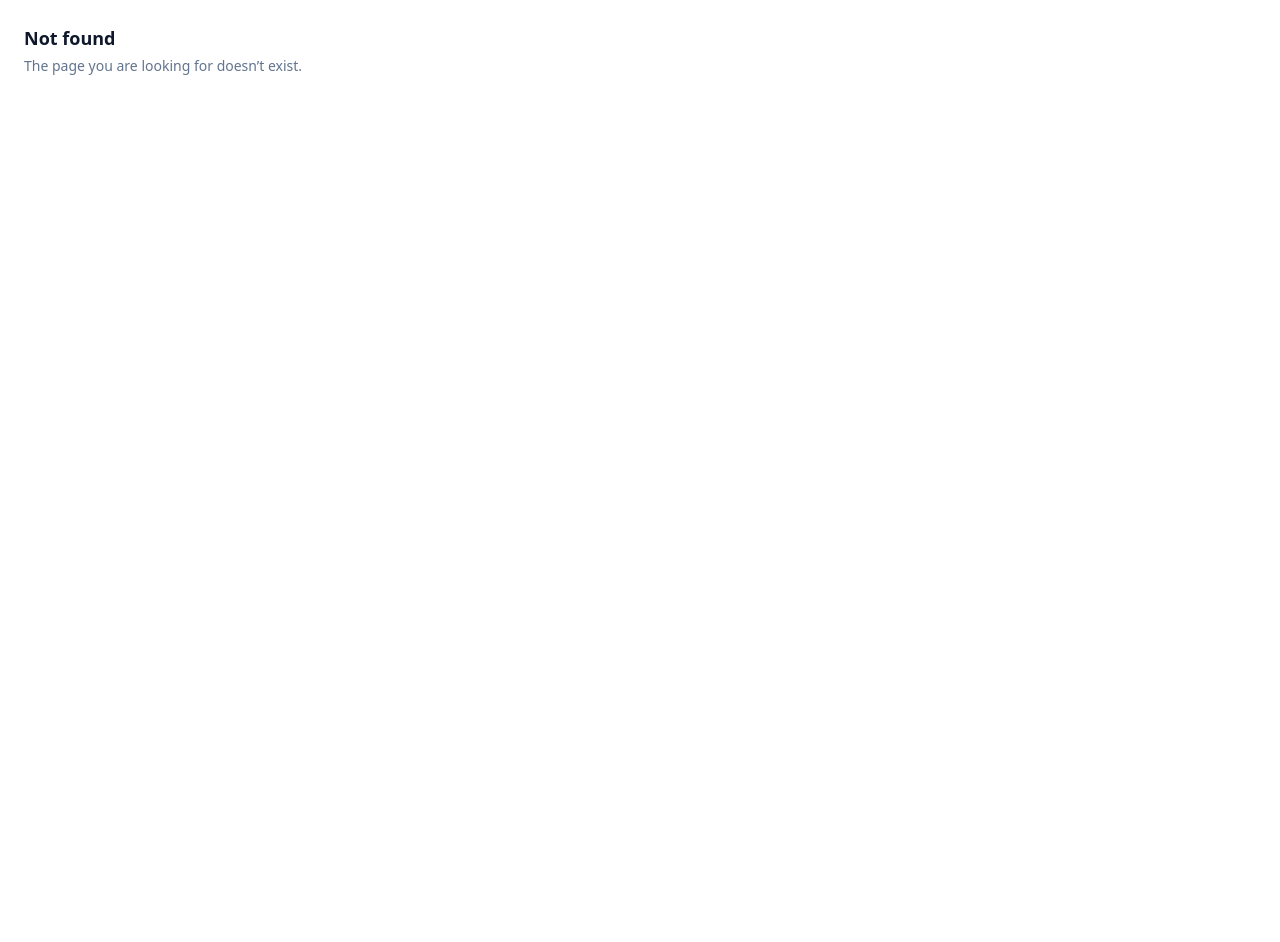
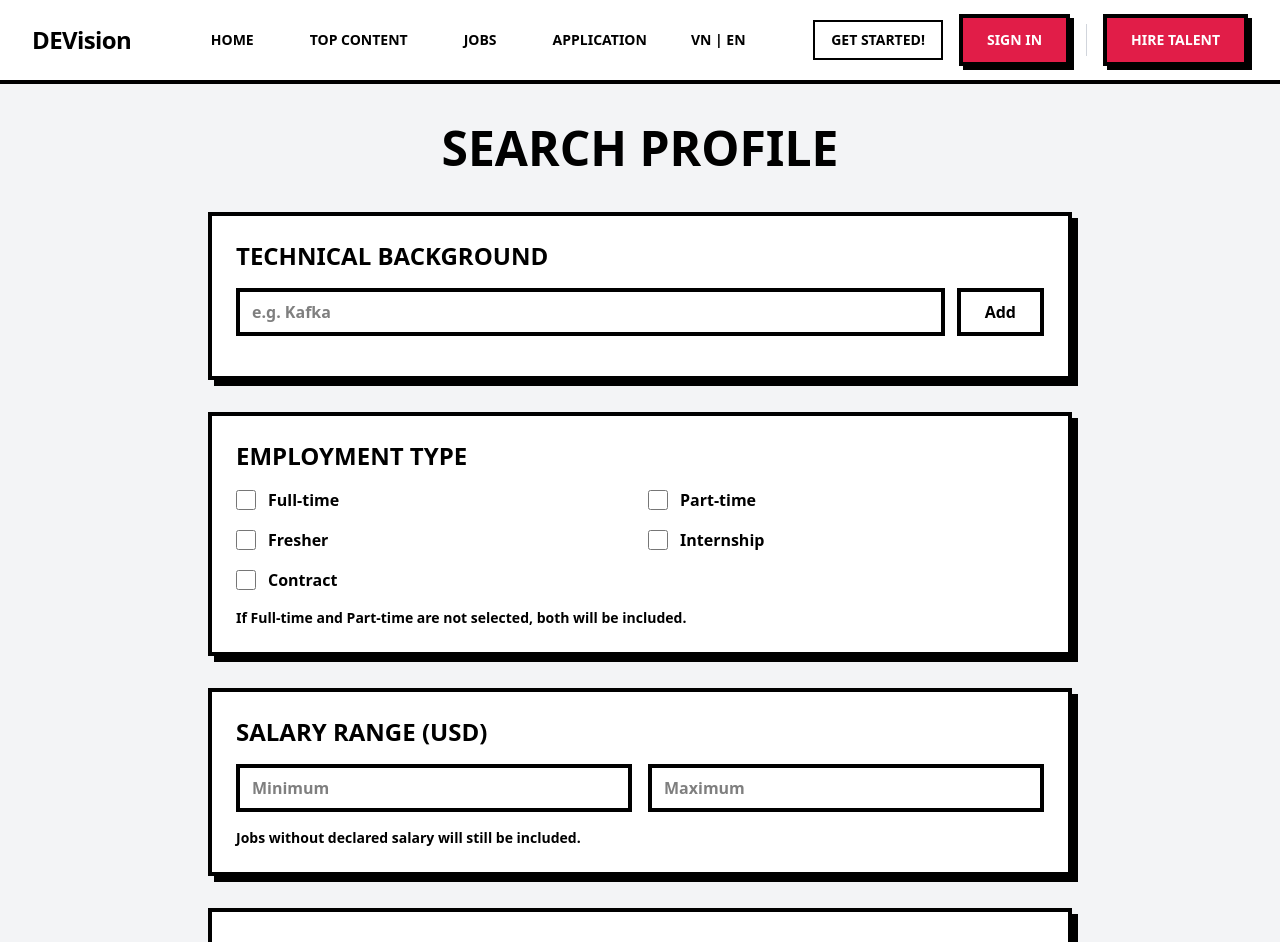
Before and after one commit to ISYS3461-2025C-Hercules-DEVision/JobApplicant, a React (Vite) app in the folder frontend/: page /searchProfile in a window 1280 px wide. Before the commit this address had no page. Shown: the top 942 px of the page. Before the commit the page ends 800 px from the top, so only its background shows below. Built offline with nearby package versions, Linux system fonts and the light colour scheme.

Commit message:
feat(search-profile): add premium search profile page and UI components

```diff
--- a/frontend/src/app/App.jsx
+++ b/frontend/src/app/App.jsx
@@ -10,6 +10,7 @@ import {
   // JobDetailPage,
   ApplicationPage,
   SubscriptionPage,
+  SearchProfilePage
   // DashboardPage,
   // PaymentPage,
   // AdminPage,
@@ -33,12 +34,12 @@ function App() {
         <Route path="/login" element={<LoginPage />} />
         <Route path="/register" element={<RegisterPage />} />
           <Route path="/auth/callback" element={<AuthCallback />}/>
-        {/* Future routes */}
         <Route path="/profile" element={<ProfilePage />} />
         <Route path="/jobs" element={<JobListPage />} />
         {/* <Route path="/job/:id" element={<JobDetailPage />} /> */}
         <Route path="/apply/:id" element={<ApplicationPage />} />
         <Route path="/subscription" element={<SubscriptionPage />} />
+        <Route path="/searchProfile" element={<SearchProfilePage />} />
 
 
 
--- /dev/null
+++ b/frontend/src/modules/searchProfile/ui/EmploymentTypeSelector.jsx
@@ -0,0 +1,45 @@
+function EmploymentTypeSelector({ selected, setSelected }) {
+  const options = [
+    "Full-time",
+    "Part-time",
+    "Fresher",
+    "Internship",
+    "Contract",
+  ];
+
+  const toggle = (type) => {
+    setSelected((prev) =>
+      prev.includes(type)
+        ? prev.filter((t) => t !== type)
+        : [...prev, type]
+    );
+  };
+
+  return (
+    <div className="bg-white border-4 border-black p-6 mb-8 shadow-[6px_6px_0px_0px_rgba(0,0,0,1)]">
+      <h2 className="text-2xl font-black uppercase mb-4">
+        Employment Type
+      </h2>
+
+      <div className="grid grid-cols-2 gap-4">
+        {options.map((type) => (
+          <label key={type} className="flex items-center gap-3 font-bold">
+            <input
+              type="checkbox"
+              checked={selected.includes(type)}
+              onChange={() => toggle(type)}
+              className="w-5 h-5"
+            />
+            {type}
+          </label>
+        ))}
+      </div>
+
+      <p className="mt-4 text-sm font-bold">
+        If Full-time and Part-time are not selected, both will be included.
+      </p>
+    </div>
+  );
+}
+
+export default EmploymentTypeSelector;
--- /dev/null
+++ b/frontend/src/modules/searchProfile/ui/JobTitleInput.jsx
@@ -0,0 +1,18 @@
+function JobTitleInput({ value, onChange }) {
+  return (
+    <div className="bg-white border-4 border-black p-6 mb-10 shadow-[6px_6px_0px_0px_rgba(0,0,0,1)]">
+      <h2 className="text-2xl font-black uppercase mb-4">
+        Desired Job Titles
+      </h2>
+
+      <input
+        value={value}
+        onChange={(e) => onChange(e.target.value)}
+        placeholder="Software Engineer; Backend Developer;"
+        className="w-full border-4 border-black px-3 py-2 font-bold"
+      />
+    </div>
+  );
+}
+
+export default JobTitleInput;
--- /dev/null
+++ b/frontend/src/modules/searchProfile/ui/SalaryRangeInput.jsx
@@ -0,0 +1,32 @@
+function SalaryRangeInput({ value, onChange }) {
+  return (
+    <div className="bg-white border-4 border-black p-6 mb-8 shadow-[6px_6px_0px_0px_rgba(0,0,0,1)]">
+      <h2 className="text-2xl font-black uppercase mb-4">
+        Salary Range (USD)
+      </h2>
+
+      <div className="flex gap-4">
+        <input
+          type="number"
+          placeholder="Minimum"
+          value={value.min}
+          onChange={(e) => onChange({ ...value, min: e.target.value })}
+          className="w-full border-4 border-black px-3 py-2 font-bold"
+        />
+        <input
+          type="number"
+          placeholder="Maximum"
+          value={value.max}
+          onChange={(e) => onChange({ ...value, max: e.target.value })}
+          className="w-full border-4 border-black px-3 py-2 font-bold"
+        />
+      </div>
+
+      <p className="mt-4 text-sm font-bold">
+        Jobs without declared salary will still be included.
+      </p>
+    </div>
+  );
+}
+
+export default SalaryRangeInput;
--- /dev/null
+++ b/frontend/src/modules/searchProfile/ui/SearchProfileForm.jsx
@@ -0,0 +1,79 @@
+import { useState } from "react";
+import SkillTagInput from "./SkillTagInput";
+import EmploymentTypeSelector from "./EmploymentTypeSelector";
+import SalaryRangeInput from "./SalaryRangeInput";
+import JobTitleInput from "./JobTitleInput";
+
+function SearchProfileForm() {
+  const [skills, setSkills] = useState([]);
+  const [employmentTypes, setEmploymentTypes] = useState([]);
+  const [salaryRange, setSalaryRange] = useState({ min: "", max: "" });
+  const [jobTitles, setJobTitles] = useState("");
+  const [country, setCountry] = useState("");
+
+  const handleSave = () => {
+    const payload = {
+      skills,
+      employmentTypes,
+      salaryRange: {
+        min: salaryRange.min || 0,
+        max: salaryRange.max || null,
+      },
+      country,
+      jobTitles,
+    };
+
+    console.log("Search profile saved:", payload);
+    alert("Search profile saved successfully!");
+  };
+
+  return (
+    <>
+      <SkillTagInput skills={skills} setSkills={setSkills} />
+
+      <EmploymentTypeSelector
+        selected={employmentTypes}
+        setSelected={setEmploymentTypes}
+      />
+
+      <SalaryRangeInput
+        value={salaryRange}
+        onChange={setSalaryRange}
+      />
+
+      <div className="bg-white border-4 border-black p-6 mb-8 shadow-[6px_6px_0px_0px_rgba(0,0,0,1)]">
+        <h2 className="text-2xl font-black uppercase mb-4">
+          Location
+        </h2>
+
+        <select
+          value={country}
+          onChange={(e) => setCountry(e.target.value)}
+          className="w-full border-4 border-black px-3 py-2 font-bold"
+        >
+          <option value="">Select country</option>
+          <option value="Vietnam">Vietnam</option>
+          <option value="Australia">Australia</option>
+          <option value="Remote">Remote</option>
+        </select>
+      </div>
+
+      <JobTitleInput value={jobTitles} onChange={setJobTitles} />
+
+      <button
+        onClick={handleSave}
+        className="
+          w-full bg-primary text-white font-black uppercase
+          border-4 border-black py-4
+          hover:translate-x-1 hover:translate-y-1 hover:shadow-none
+          shadow-[6px_6px_0px_0px_rgba(0,0,0,1)]
+          transition-none
+        "
+      >
+        Save Search Profile
+      </button>
+    </>
+  );
+}
+
+export default SearchProfileForm;
--- /dev/null
+++ b/frontend/src/modules/searchProfile/ui/SkillTagInput.jsx
@@ -0,0 +1,48 @@
+import { useState } from "react";
+
+function SkillTagInput({ skills, setSkills }) {
+  const [input, setInput] = useState("");
+
+  const addSkill = () => {
+    if (input && !skills.includes(input)) {
+      setSkills([...skills, input]);
+      setInput("");
+    }
+  };
+
+  return (
+    <div className="bg-white border-4 border-black p-6 mb-8 shadow-[6px_6px_0px_0px_rgba(0,0,0,1)]">
+      <h2 className="text-2xl font-black uppercase mb-4">
+        Technical Background
+      </h2>
+
+      <div className="flex gap-3 mb-4">
+        <input
+          value={input}
+          onChange={(e) => setInput(e.target.value)}
+          placeholder="e.g. Kafka"
+          className="flex-grow border-4 border-black px-3 py-2 font-bold"
+        />
+        <button
+          onClick={addSkill}
+          className="border-4 border-black px-6 font-black hover:bg-black hover:text-white"
+        >
+          Add
+        </button>
+      </div>
+
+      <div className="flex flex-wrap gap-2">
+        {skills.map((skill) => (
+          <span
+            key={skill}
+            className="px-4 py-1 border-2 border-black font-bold hover:bg-primary hover:text-white"
+          >
+            {skill}
+          </span>
+        ))}
+      </div>
+    </div>
+  );
+}
+
+export default SkillTagInput;
--- /dev/null
+++ b/frontend/src/pages/SearchProfilePage.jsx
@@ -0,0 +1,31 @@
+import { Navigate } from "react-router-dom";
+import HomeNavbar from "../components/Navbar/HomeNavbar";
+import FooterSection from "../components/Footer/FooterSection";
+import SearchProfileForm from "../modules/searchProfile/ui/SearchProfileForm";
+
+function SearchProfilePage() {
+  // TODO: replace with real auth / subscription state
+  const isPremium = true;
+
+  if (!isPremium) {
+    return <Navigate to="/subscription" replace />;
+  }
+
+  return (
+    <div className="min-h-screen bg-light-gray flex flex-col">
+      <HomeNavbar />
+
+      <main className="flex-grow max-w-4xl mx-auto w-full px-4 py-10">
+        <h1 className="text-5xl font-black uppercase mb-10 text-center">
+          Search Profile
+        </h1>
+
+        <SearchProfileForm />
+      </main>
+
+      <FooterSection />
+    </div>
+  );
+}
+
+export default SearchProfilePage;
--- a/frontend/src/pages/index.js
+++ b/frontend/src/pages/index.js
@@ -11,3 +11,4 @@ export { default as ApplicationPage } from './ApplicationPage';
 // export { default as PaymentPage } from './PaymentPage';
 // export { default as AdminPage } from './AdminPage';
 export { default as SubscriptionPage } from './SubscriptionPage';
+export { default as SearchProfilePage } from './SearchProfilePage';
```
Also changed, not shown: 2 other files (tests, documents, lock files or other folders).
